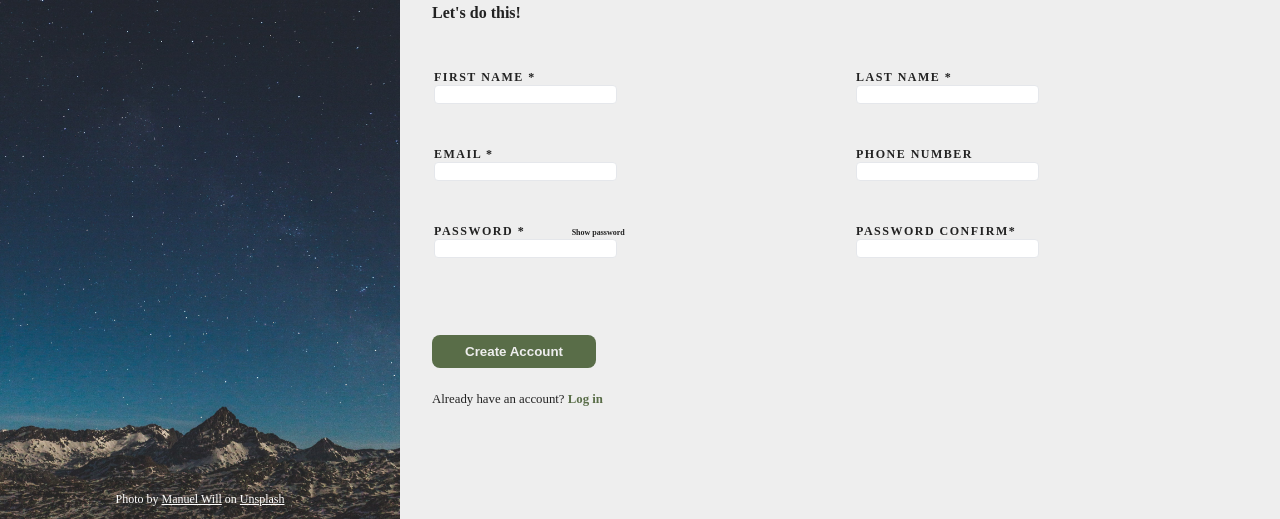
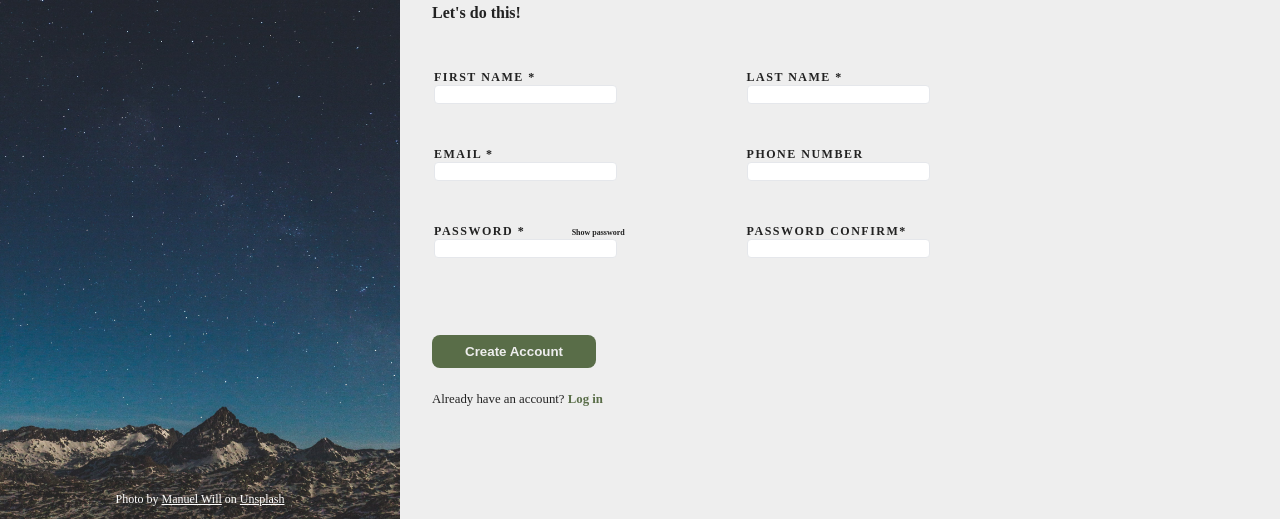
Before and after one commit to jundran/sign-up-form, a plain HTML site: page index.html in a window 1280 px wide. Shown: the part 281-800 px from the top of the page. Drawn offline with Linux system fonts and the light colour scheme.

Commit message:
Keep fields closer together when in 2 column layout

```diff
--- a/styles.css
+++ b/styles.css
@@ -92,9 +92,9 @@ legend {
 
 ul {
   display: grid;
-  grid-template-columns: 1fr 1fr;
+  grid-template-columns: max-content max-content;
   grid-template-rows: 1fr 1fr 1fr;
-  column-gap: 32px;
+  column-gap: 15%;
   row-gap: 16px;
   margin: 16px 0 0 0;
   padding: 0;
@@ -191,12 +191,12 @@ button:hover {
     grid-template-columns: auto;
   }
   ul {
-    grid-template-columns: 1fr 1fr;
+    grid-template-columns: max-content max-content;
     grid-template-rows: auto;
   }
 }
 
-@media(max-width: 550px) {
+@media(max-width: 560px) {
   ul {
     grid-template-columns: 1fr;
     grid-template-rows: auto;
```
